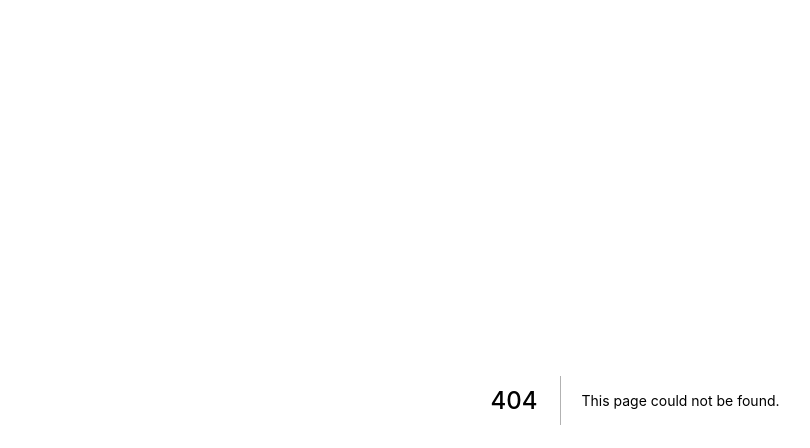
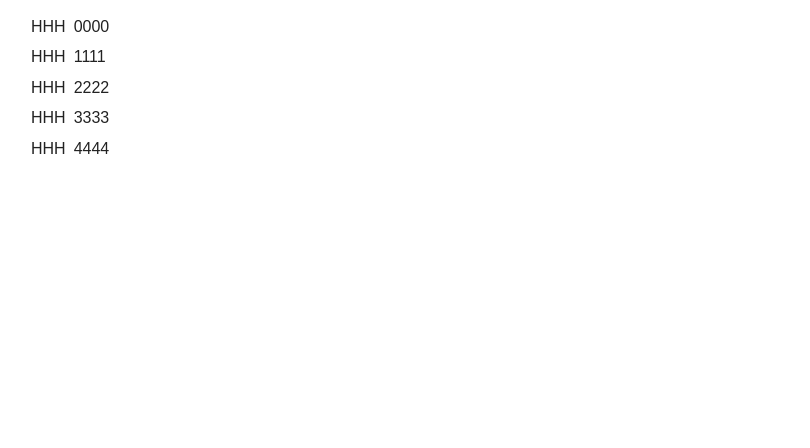
Before and after one commit to khirayama/archived-aha, a Next.js app: page /contenteditable-prototype in a window 1280 px wide. Before the commit this address had no page. Shown: the top 448 px of the page, without its empty margins (5-815 px from the left). Built offline with nearby package versions, Linux system fonts and the light colour scheme.

Commit message:
Create new prototype

```diff
--- /dev/null
+++ b/src/pages/contenteditable-prototype.module.scss
@@ -0,0 +1,11 @@
+.ul {
+  padding: 12px;
+
+  .li {
+    padding: 4px 0 4px 24px;
+
+    .text {
+      padding: 0 8px;
+    }
+  }
+}
--- /dev/null
+++ b/src/pages/contenteditable-prototype.tsx
@@ -0,0 +1,45 @@
+import * as React from 'react';
+
+import styles from './contenteditable-prototype.module.scss';
+
+export default function ContentEditablePage(props) {
+  const [state, setState] = React.useState(['0000', '1111', '2222', '3333', '4444']);
+  const ref = React.useRef(null);
+
+  return (
+    <ul className={styles['ul']}>
+      {state.map((text, i) => {
+        return (
+          <li
+            key={text}
+            className={styles['li']}
+            draggable
+            onDragStart={(event) => {
+              event.dataTransfer.setData('text/plain', null);
+            }}
+            onDragOver={(event) => {
+              ref.current = i;
+              event.preventDefault();
+            }}
+            onDragEnd={(event) => {
+              console.log(ref.current, i);
+              if (ref.current !== null) {
+                const d = state.concat();
+                const tmp = d[ref.current];
+                d[ref.current] = d[i];
+                d[i] = tmp;
+                console.log(d);
+                setState(d);
+              }
+            }}
+          >
+            HHH
+            <span contentEditable className={styles['text']}>
+              {text}
+            </span>
+          </li>
+        );
+      })}
+    </ul>
+  );
+}
```
